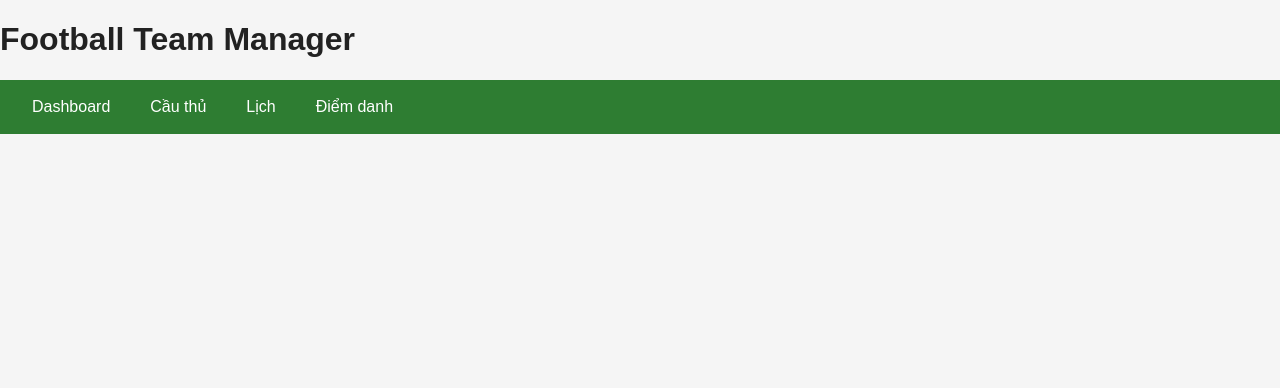
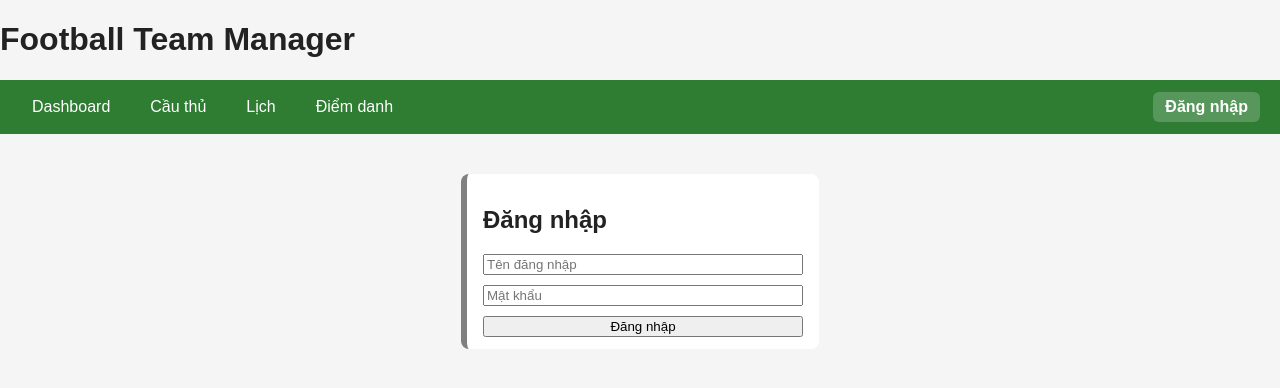
Before and after one commit to Hongphongphp/football-manager, a React (Vite) app: page /login in a window 1280 px wide. Shown: the top 388 px of the page. Built offline with nearby package versions, Linux system fonts and the light colour scheme; the HTML template or start-up script is replaced by a standard one.

Commit message:
Lưu trạng thái đăng nhập và thêm nút Đăng xuất

```diff
--- a/src/App.css
+++ b/src/App.css
@@ -95,3 +95,23 @@ stats {
   padding: 8px 12px;
   border-bottom: 1px solid #eee;
 }
+
+.login-box {
+  max-width: 320px;
+  margin: 40px auto;
+  list-style: none;
+}
+
+.login-box form {
+  display: flex;
+  flex-direction: column;
+  gap: 10px;
+}
+
+.navbar-user {
+  margin-left: auto;
+  display: flex;
+  align-items: center;
+  gap: 10px;
+  color: white;
+}
--- a/src/App.jsx
+++ b/src/App.jsx
@@ -1,37 +1,72 @@
 import "./App.css";
-import { Routes, Route } from "react-router-dom";
+import { Routes, Route, Navigate } from "react-router-dom";
 import { useState } from "react";
 import initialPlayers from "./data/players";
 import Players from "./pages/Players";
 import Dashboard from "./pages/Dashboard";
 import Schedule from "./pages/Schedule";
 import Attendance from "./pages/Attendance";
+import Login from "./pages/Login";
 import Navbar from "./components/Navbar";
+import ProtectedRoute from "./components/ProtectedRoute";
 function App() {
   const [players, setPlayers] = useState(initialPlayers);
   const [attendance, setAttendance] = useState({});
+  const [user, setUser] = useState(null);
+
+  const handleLogin = (username) => {
+    setUser({ username });
+  };
+
+  const handleLogout = () => {
+    setUser(null);
+  };
+
   return (
     <div>
       <h1>Football Team Manager</h1>
-      <Navbar />
+      <Navbar user={user} onLogout={handleLogout} />
       <Routes>
         <Route
           path="/"
-          element={<Dashboard players={players} attendance={attendance} />}
+          element={
+            <ProtectedRoute user={user}>
+              <Dashboard players={players} attendance={attendance} />
+            </ProtectedRoute>
+          }
         />
         <Route
           path="/players"
-          element={<Players players={players} setPlayers={setPlayers} />}
+          element={
+            <ProtectedRoute user={user}>
+              <Players players={players} setPlayers={setPlayers} />
+            </ProtectedRoute>
+          }
         />
-        <Route path="/schedule" element={<Schedule />} />
+        <Route
+          path="/schedule"
+          element={
+            <ProtectedRoute user={user}>
+              <Schedule />
+            </ProtectedRoute>
+          }
+        />
         <Route
           path="/attendance"
           element={
-            <Attendance
-              players={players}
-              attendance={attendance}
-              setAttendance={setAttendance}
-            />
+            <ProtectedRoute user={user}>
+              <Attendance
+                players={players}
+                attendance={attendance}
+                setAttendance={setAttendance}
+              />
+            </ProtectedRoute>
+          }
+        />
+        <Route
+          path="/login"
+          element={
+            user ? <Navigate to="/" replace /> : <Login onLogin={handleLogin} />
           }
         />
       </Routes>
--- a/src/components/Navbar.jsx
+++ b/src/components/Navbar.jsx
@@ -1,12 +1,30 @@
-import { NavLink } from "react-router-dom";
+import { NavLink, useNavigate } from "react-router-dom";
 
-function Navbar() {
+function Navbar({ user, onLogout }) {
+  const navigate = useNavigate();
+
+  const handleLogoutClick = () => {
+    onLogout();
+    navigate("/login");
+  };
+
   return (
     <nav className="navbar">
       <NavLink to="/">Dashboard</NavLink>
       <NavLink to="/players">Cầu thủ</NavLink>
       <NavLink to="/schedule">Lịch</NavLink>
       <NavLink to="/attendance">Điểm danh</NavLink>
+
+      <div className="navbar-user">
+        {user ? (
+          <>
+            <span>👤 {user.username}</span>
+            <button onClick={handleLogoutClick}>Đăng xuất</button>
+          </>
+        ) : (
+          <NavLink to="/login">Đăng nhập</NavLink>
+        )}
+      </div>
     </nav>
   );
 }
--- /dev/null
+++ b/src/components/ProtectedRoute.jsx
@@ -0,0 +1,11 @@
+import { Navigate } from "react-router-dom";
+
+function ProtectedRoute({ user, children }) {
+  if (!user) {
+    return <Navigate to="/login" replace />;
+  }
+
+  return children;
+}
+
+export default ProtectedRoute;
--- /dev/null
+++ b/src/pages/Login.jsx
@@ -0,0 +1,40 @@
+import { useState } from "react";
+import { useNavigate } from "react-router-dom";
+
+function Login({ onLogin }) {
+  const [username, setUsername] = useState("");
+  const [password, setPassword] = useState("");
+  const navigate = useNavigate();
+
+  const handleLogin = (e) => {
+    e.preventDefault();
+
+    if (username === "" || password === "") return;
+
+    onLogin(username);
+    navigate("/");
+  };
+
+  return (
+    <div className="card login-box">
+      <h2>Đăng nhập</h2>
+      <form onSubmit={handleLogin}>
+        <input
+          type="text"
+          placeholder="Tên đăng nhập"
+          value={username}
+          onChange={(e) => setUsername(e.target.value)}
+        />
+        <input
+          type="password"
+          placeholder="Mật khẩu"
+          value={password}
+          onChange={(e) => setPassword(e.target.value)}
+        />
+        <button type="submit">Đăng nhập</button>
+      </form>
+    </div>
+  );
+}
+
+export default Login;
```
